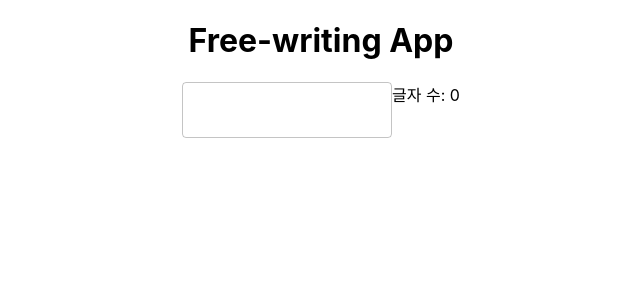
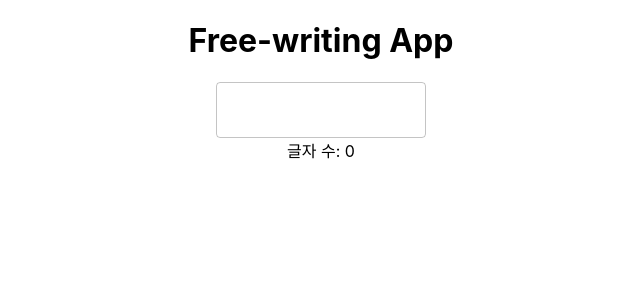
Before and after one commit to BumgeunSong/free-writing-app, a React (Create React App) app: page / in a window 1280 px wide. Shown: the top 300 px of the page, without its empty margins (319-959 px from the left). Built offline with nearby package versions, Linux system fonts and the light colour scheme; the HTML template or start-up script is replaced by a standard one.

Commit message:
styled 컴포넌트 추가

```diff
--- a/src/FreeWritingTextField.tsx
+++ b/src/FreeWritingTextField.tsx
@@ -1,16 +1,23 @@
 import TextField from '@mui/material/TextField';
 import { useRecoilState } from 'recoil';
 import { freeWritingText } from './atoms';
+import styled from '@emotion/styled'
+
+const TextFieldContainer = styled.div`
+    display: block;
+`
 
 function FreeWritingTextField() {
     const [text, setText] = useRecoilState(freeWritingText)
     return (
+        <TextFieldContainer>
             <TextField
                 multiline
                 value={text}
                 onChange={(event) => {
                     setText(event.target.value)
                 }} />
+        </TextFieldContainer>
     )
 }
 
```
Lines whose indentation alone changed are shown as unchanged.
